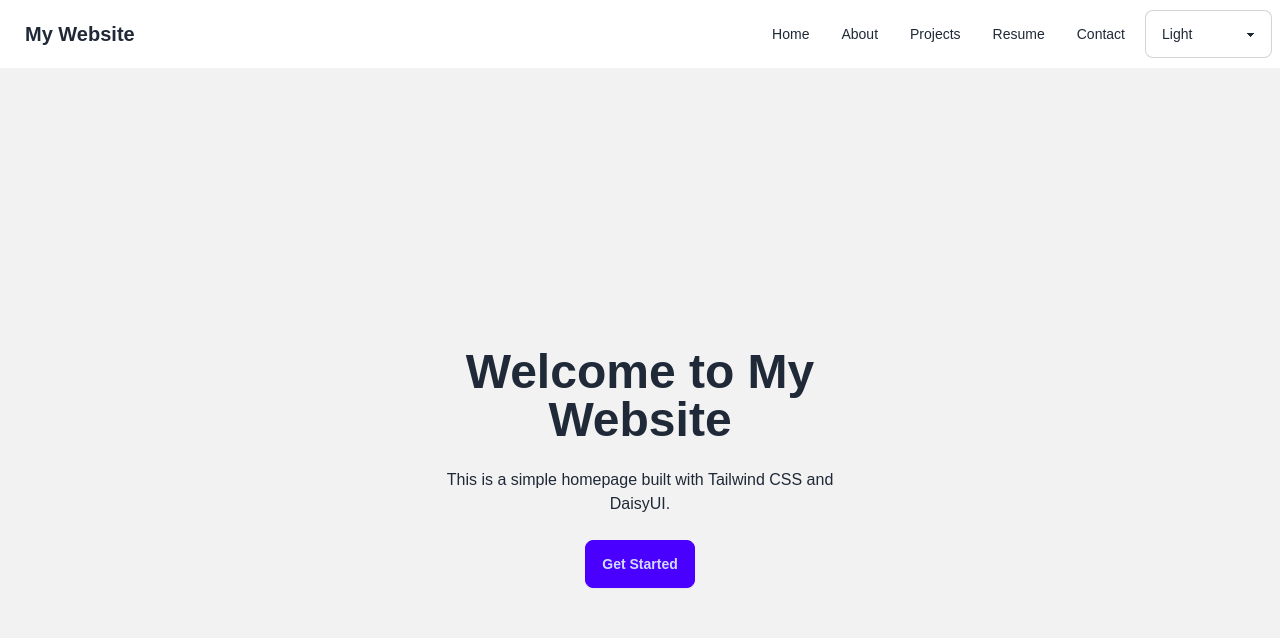
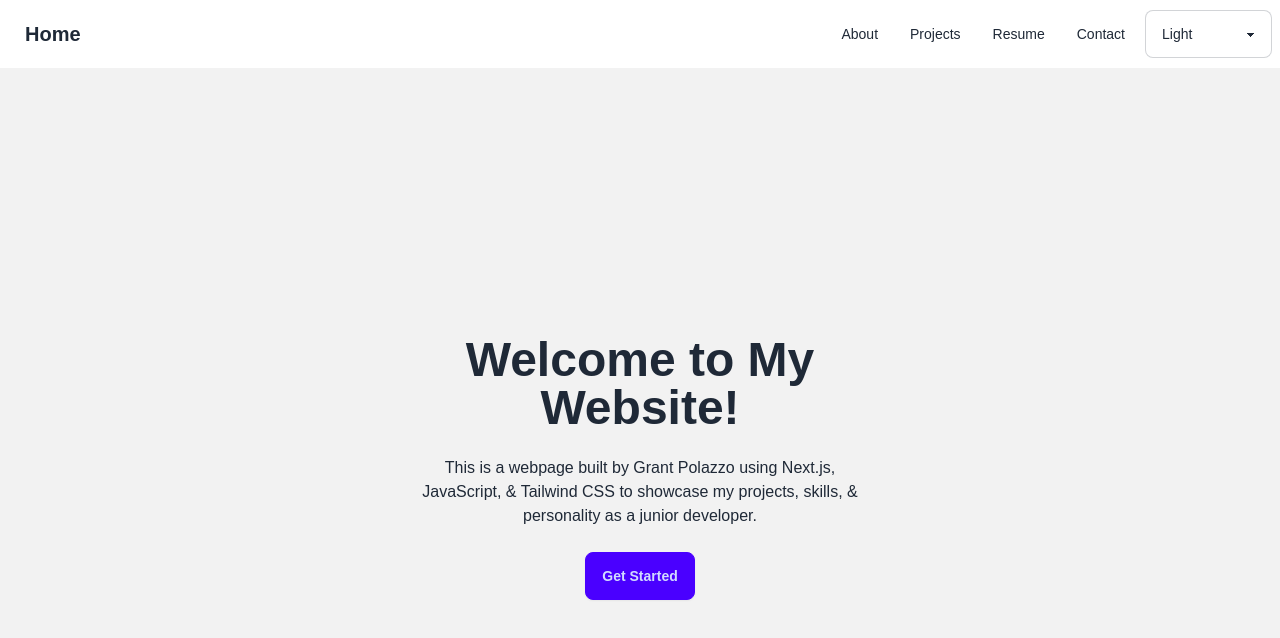
Before and after one commit to thatdudegrantt/personal-site, a Next.js app: page / in a window 1280 px wide. Shown: the top 638 px of the page. Built offline with nearby package versions, Linux system fonts and the light colour scheme; no server answers.

Commit message:
Updated Navbar, Fixed Hydration warning
combining some pages to allow for less work when recruiters visit site. also added another await to solve hydration issue in cookies for theme saving. Will also swap from the tarting home site to combining about me and home pages

```diff
--- a/src/app/layout.js
+++ b/src/app/layout.js
@@ -20,7 +20,7 @@ export const metadata = {
 };
 
 export default async function RootLayout({ children }) {
-    const cookieStore = cookies();
+    const cookieStore = await cookies();
     const cookieTheme = await (cookieStore.get("theme")?.value) || "light";
 
     return (
--- a/src/app/page.js
+++ b/src/app/page.js
@@ -5,9 +5,9 @@ export default function Home() {
             <div className="hero min-h-screen bg-base-200">
                 <div className="hero-content text-center">
                     <div className="max-w-md">
-                        <h1 className="text-5xl font-bold text-base-content">Welcome to My Website</h1>
+                        <h1 className="text-5xl font-bold text-base-content">Welcome to My Website!</h1>
                         <p className="py-6 text-base-content">
-                            This is a simple homepage built with Tailwind CSS and DaisyUI.
+                            This is a webpage built by Grant Polazzo using Next.js, JavaScript, & Tailwind CSS to showcase my projects, skills, & personality as a junior developer.
                         </p>
                         <button className="btn btn-primary">Get Started</button>
                     </div>
--- a/src/components/Navbar.js
+++ b/src/components/Navbar.js
@@ -34,14 +34,11 @@ export default function Navbar() {
         <div className="navbar bg-base-100 shadow-lg">
             <div className="flex-1">
                 <a href="/" className="btn btn-ghost normal-case text-xl text-base-content">
-                    My Website
+                    Home
                 </a>
             </div>
             <div className="flex-none">
                 <ul className="menu menu-horizontal px-1 text-base-content">
-                    <li>
-                        <a href="/">Home</a>
-                    </li>
                     <li>
                         <a href="/about">About</a>
                     </li>
```
